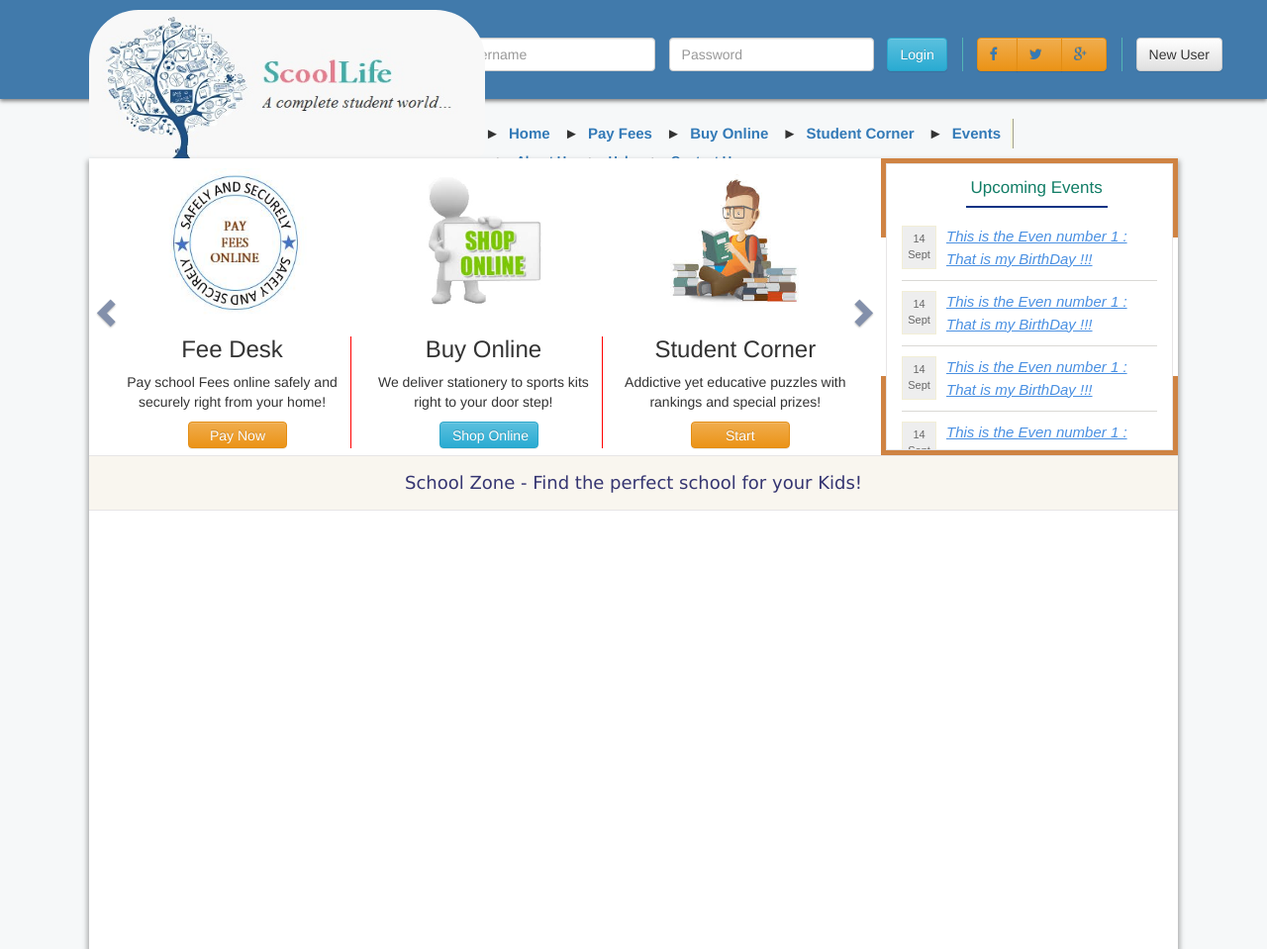
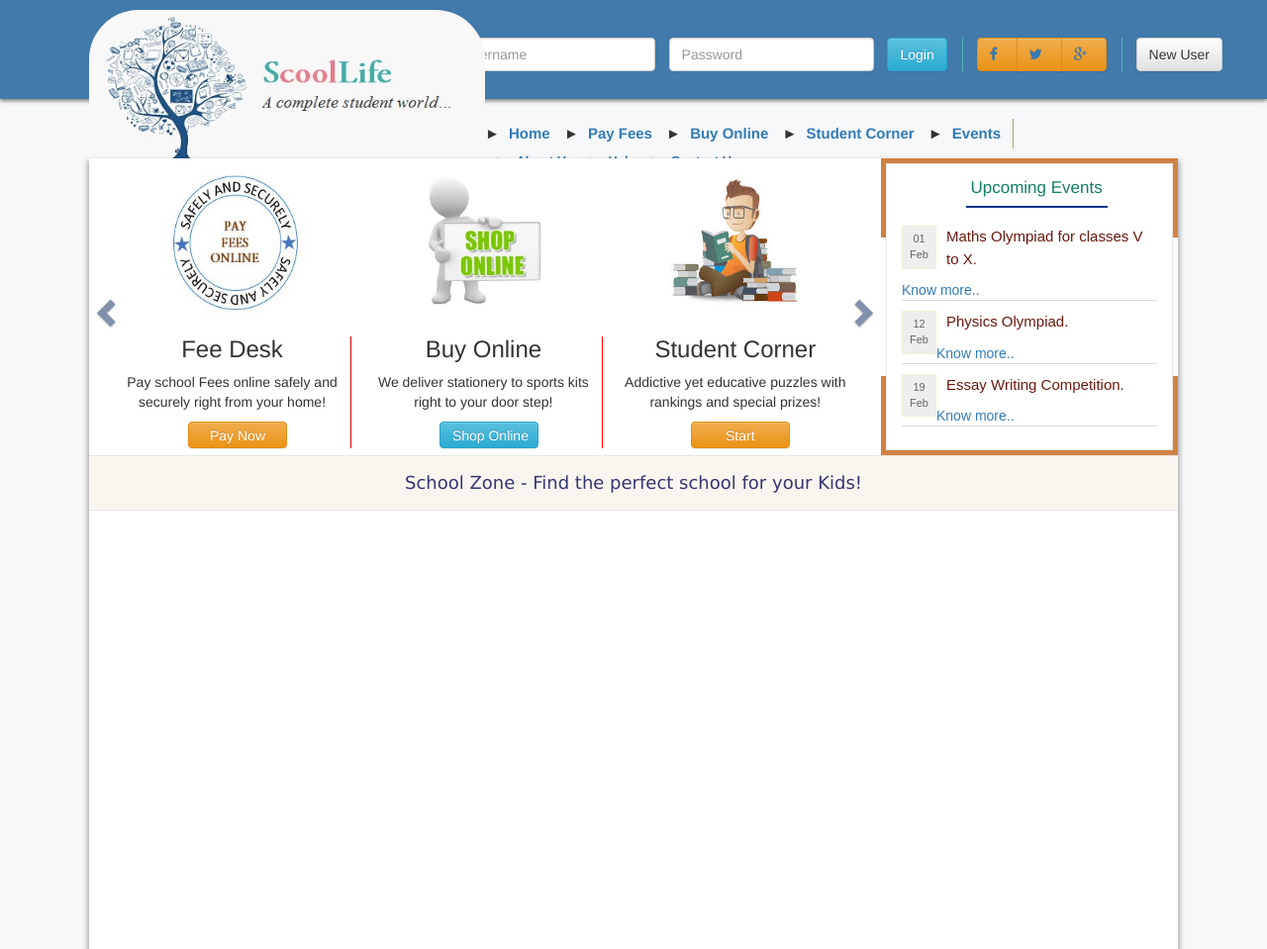
Before and after one commit to ABHIJEET-SRIDHAR-M/ScoolLife-GitHub, a PHP site: page / in a window 1280 px wide. Shown: the top 959 px of the page at 99% size. Run offline with PHP 8.4, Linux system fonts and the light colour scheme.

Commit message:
small design changes

```diff
--- a/common_files/slider_mp_inc.php
+++ b/common_files/slider_mp_inc.php
@@ -60,43 +60,31 @@
 
 			<li>
 				<aside>
-					<span class="date"> 14 </span> <!-- Change the date here -->
-					<span class="day"> Sept </span> <!-- Change the month here -->
+					<span class="date"> 01 </span> <!-- Change the date here -->
+					<span class="day"> Feb </span> <!-- Change the month here -->
 				</aside>
-				<a href="#"> This is the Even number 1 : That is my BirthDay !!!</a>
+				<p>Maths Olympiad for classes V to X. </p><a href="#"> Know more..</a>
+
 			</li>
 
 			<li>
 				<aside>
-					<span class="date"> 14 </span> <!-- Change the date here -->
-					<span class="day"> Sept </span> <!-- Change the month here -->
+					<span class="date"> 12 </span> <!-- Change the date here -->
+					<span class="day"> Feb </span> <!-- Change the month here -->
 				</aside>
-				<a href="#"> This is the Even number 1 : That is my BirthDay !!!</a>
+				<p>Physics Olympiad. </p> <a href="#"> Know more..</a>
+
 			</li>
 
 			<li>
 				<aside>
-					<span class="date"> 14 </span> <!-- Change the date here -->
-					<span class="day"> Sept </span> <!-- Change the month here -->
+					<span class="date"> 19 </span> <!-- Change the date here -->
+					<span class="day"> Feb </span> <!-- Change the month here -->
 				</aside>
-				<a href="#"> This is the Even number 1 : That is my BirthDay !!!</a>
+				<p>Essay Writing Competition. </p><a href="#"> Know more..</a>
+
 			</li>
 
-			<li>
-				<aside>
-					<span class="date"> 14 </span> <!-- Change the date here -->
-					<span class="day"> Sept </span> <!-- Change the month here -->
-				</aside>
-				<a href="#"> This is the Even number 1 : That is my BirthDay !!!</a>
-			</li>
-
-			<li>
-				<aside>
-					<span class="date"> 14 </span> <!-- Change the date here -->
-					<span class="day"> Sept </span> <!-- Change the month here -->
-				</aside>
-				<a href="#"> This is the Even number 1 : That is my BirthDay !!!</a>
-			</li>
 		</ul>
 	</div>
 
--- a/css/slider_mp_styles.css
+++ b/css/slider_mp_styles.css
@@ -52,7 +52,6 @@
 .events_mp{
 	padding-left:15px;
 	padding-right:15px;
-
 	overflow: auto;
 }
 
@@ -80,19 +79,19 @@
 .events_mp .events_body >ul >li {
 	overflow: hidden;
     border-bottom: 1px solid #dad9d5;
-    padding-bottom: 10px;
     margin-bottom: 10px;
 }
 
-.events_mp .events_body >ul >li> a{
+.events_mp .events_body >ul >li> p{
 	display: inline;
     float: left;
     padding: 0;
     font-size: 15px;
-    color: #4a90e2;
+    color: #6b180e;
     width: 80%;
     margin-left: 10px;
     line-height: 1.5;
-    text-decoration: underline;
-    font-style: italic;
 }
+.events_mp .events_body >ul >li> a{
+
+}
```
